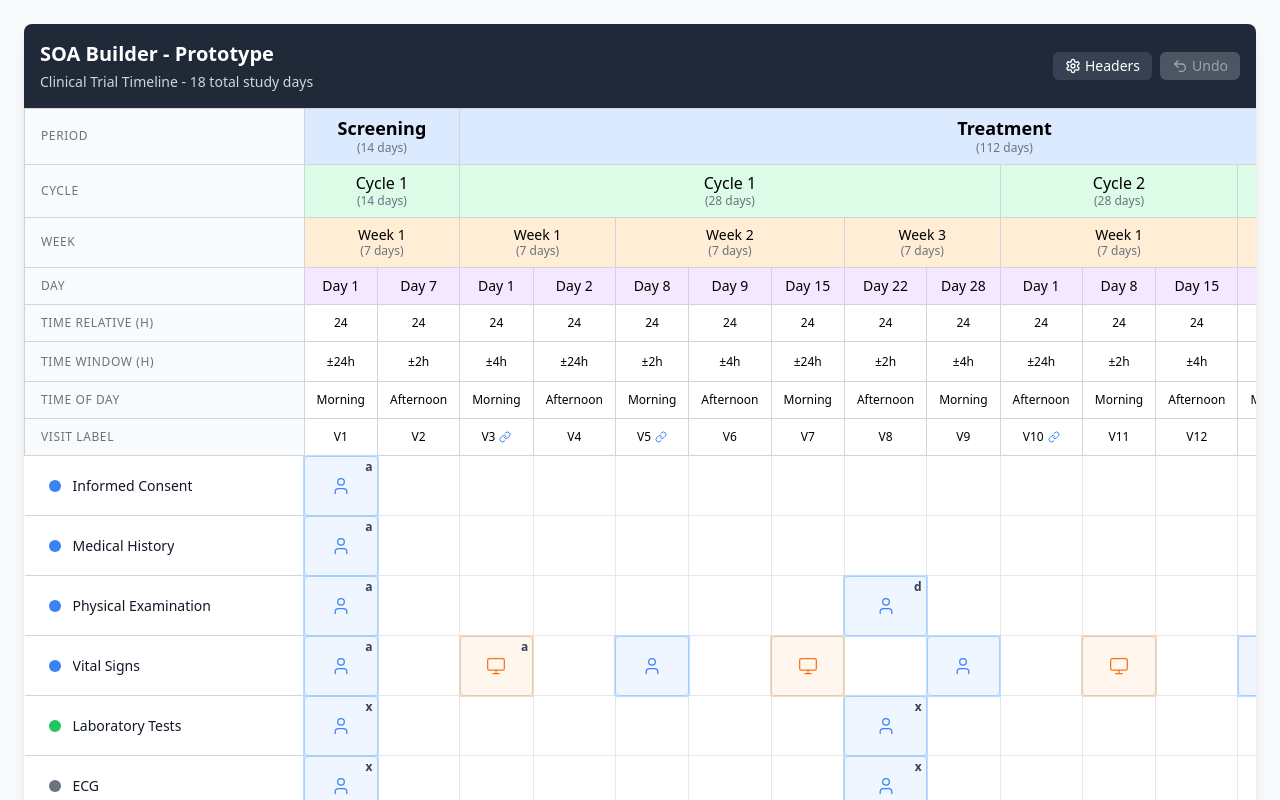
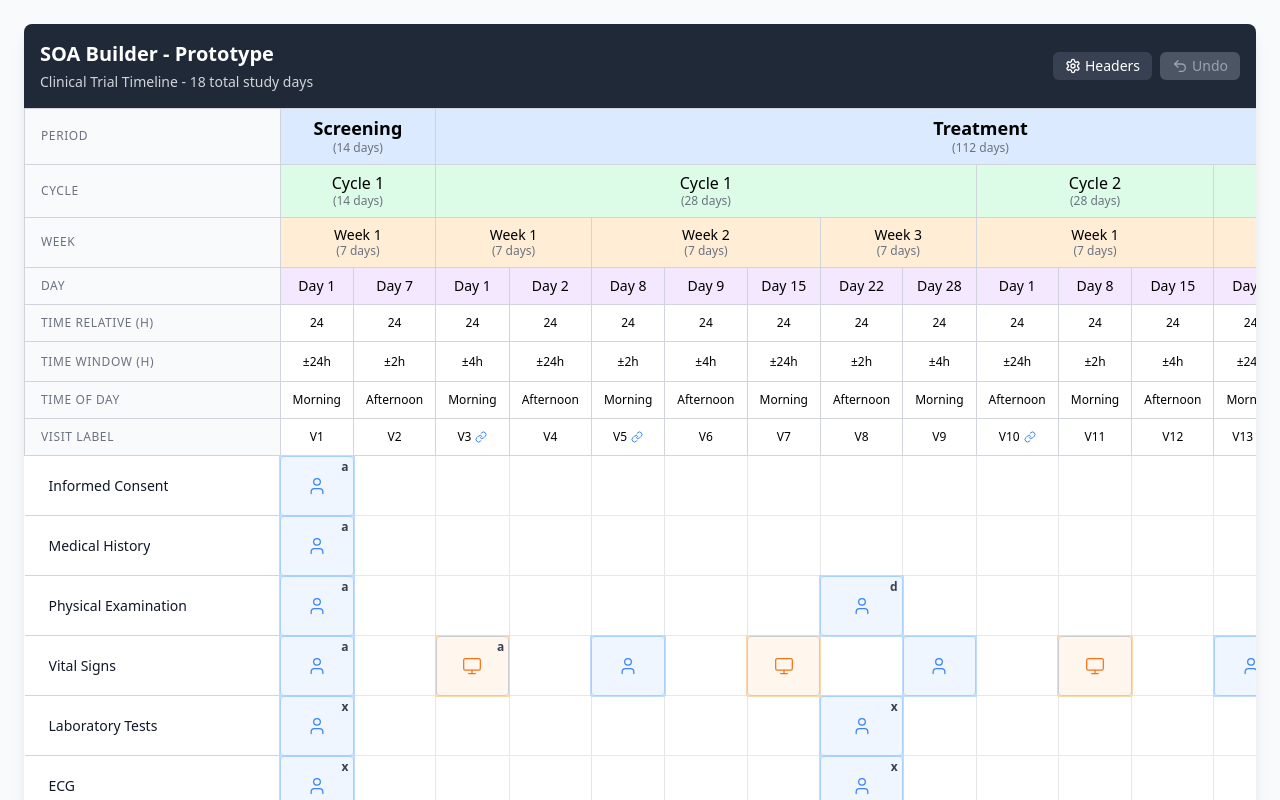
Before and after one commit to mmista/SOA_Table_Only_Pro, a React (Vite) app: page / in a window 1280 px wide. Shown: the top 800 px of the page. Built offline with nearby package versions, Linux system fonts and the light colour scheme.

Commit message:
Remove CategoryDot from ActivityRowHeader

```diff
--- a/src/components/molecules/ActivityRowHeader.tsx
+++ b/src/components/molecules/ActivityRowHeader.tsx
@@ -1,6 +1,5 @@
 import React from 'react';
 import { Minus } from 'lucide-react';
-import { CategoryDot } from '../atoms/CategoryDot';
 import { EditableText } from '../atoms/EditableText';
 import { ActivityData } from '../../types/soa';
 
@@ -57,8 +56,6 @@ export const ActivityRowHeader: React.FC<ActivityRowHeaderProps> = ({
     >
       <div className="flex items-center justify-between">
         <div className="flex items-center space-x-3">
-          <CategoryDot category={activity.category} />
-
           <EditableText
             text={activity.description}
             isEditing={isEditing}
```
